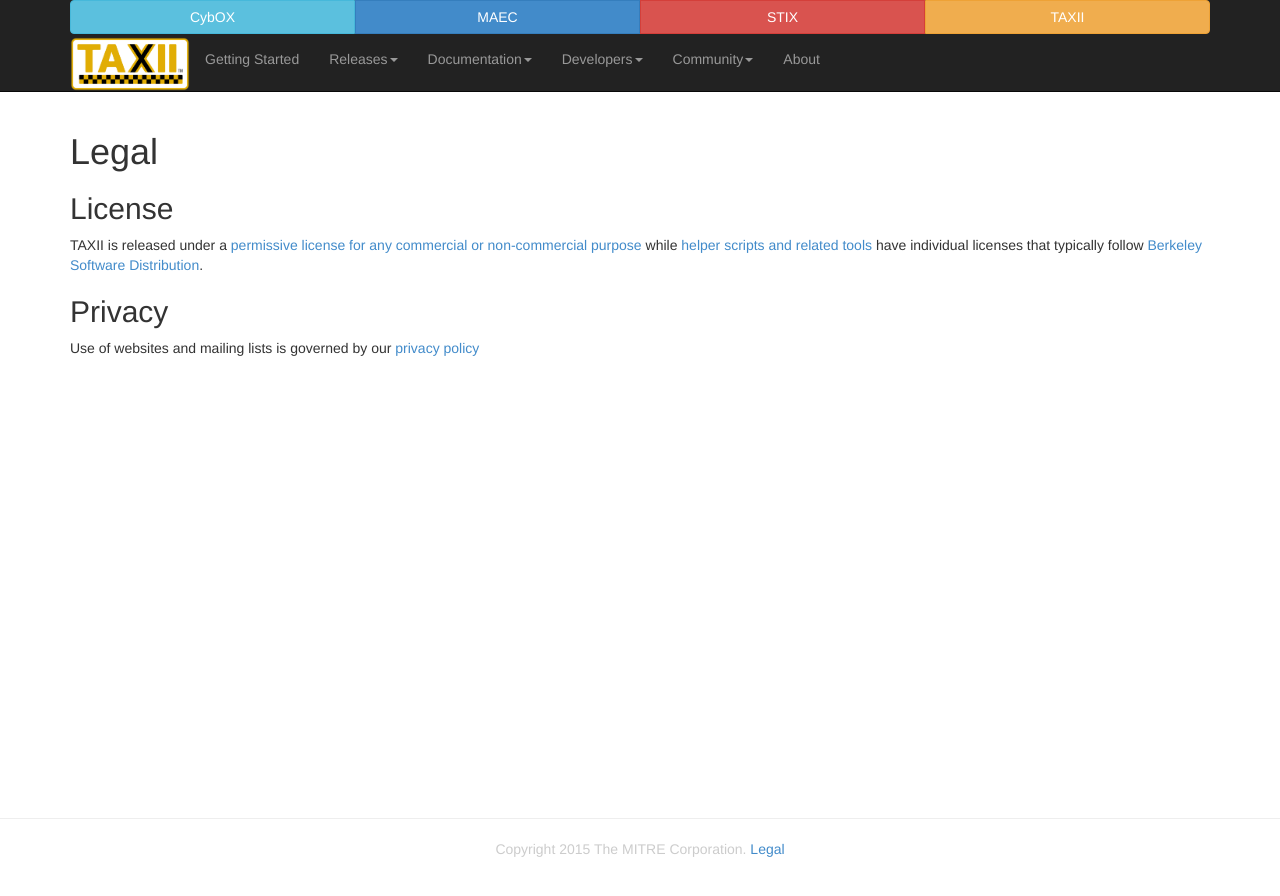
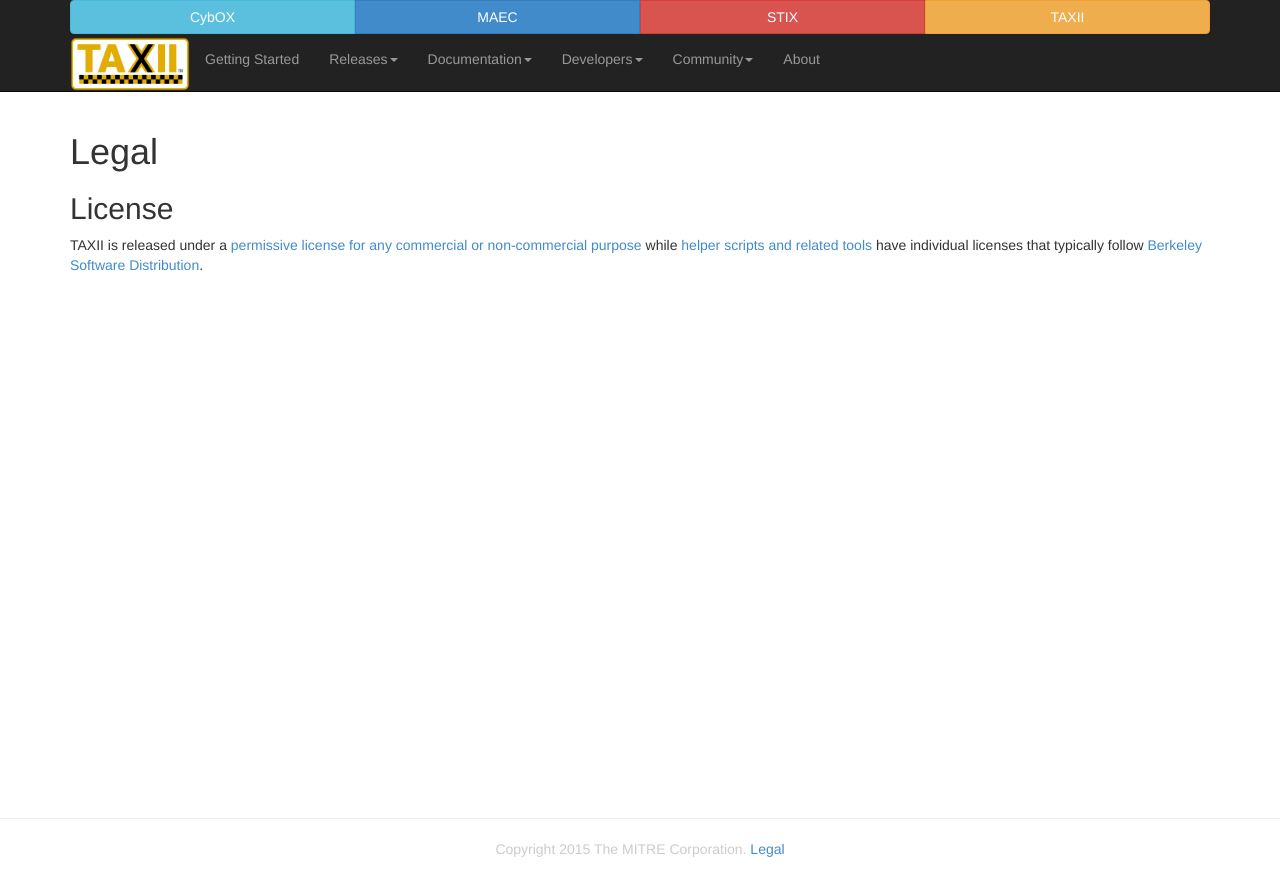
Before and after one commit to TAXIIProject/taxiiproject.github.io, a Jekyll site: the page built from legal/index.md, in a window 1280 px wide. Shown: the top 896 px of the page. Built offline with Jekyll 4.4.1, drawn with Linux system fonts in a browser that asks for light colours; Markdown is read by kramdown in place of the engine named in the settings.

Commit message:
Deleted the Privacy Policy section
The Privacy Policy section of the License page was specific to the MITRE websites and discussion lists, so I removed it from the License page.

```diff
--- a/legal/index.md
+++ b/legal/index.md
@@ -5,6 +5,3 @@ title: Legal
 
 ## License
 TAXII is released under a [permissive license for any commercial or non-commercial purpose](http://taxii.mitre.org/about/termsofuse.html) while [helper scripts and related tools](https://github.com/TAXIIProject) have individual licenses that typically follow [Berkeley Software Distribution](http://opensource.org/licenses/BSD-3-Clause).
-
-## Privacy
-Use of websites and mailing lists is governed by our [privacy policy](http://taxii.mitre.org/about/privacy_policy.html)
```
